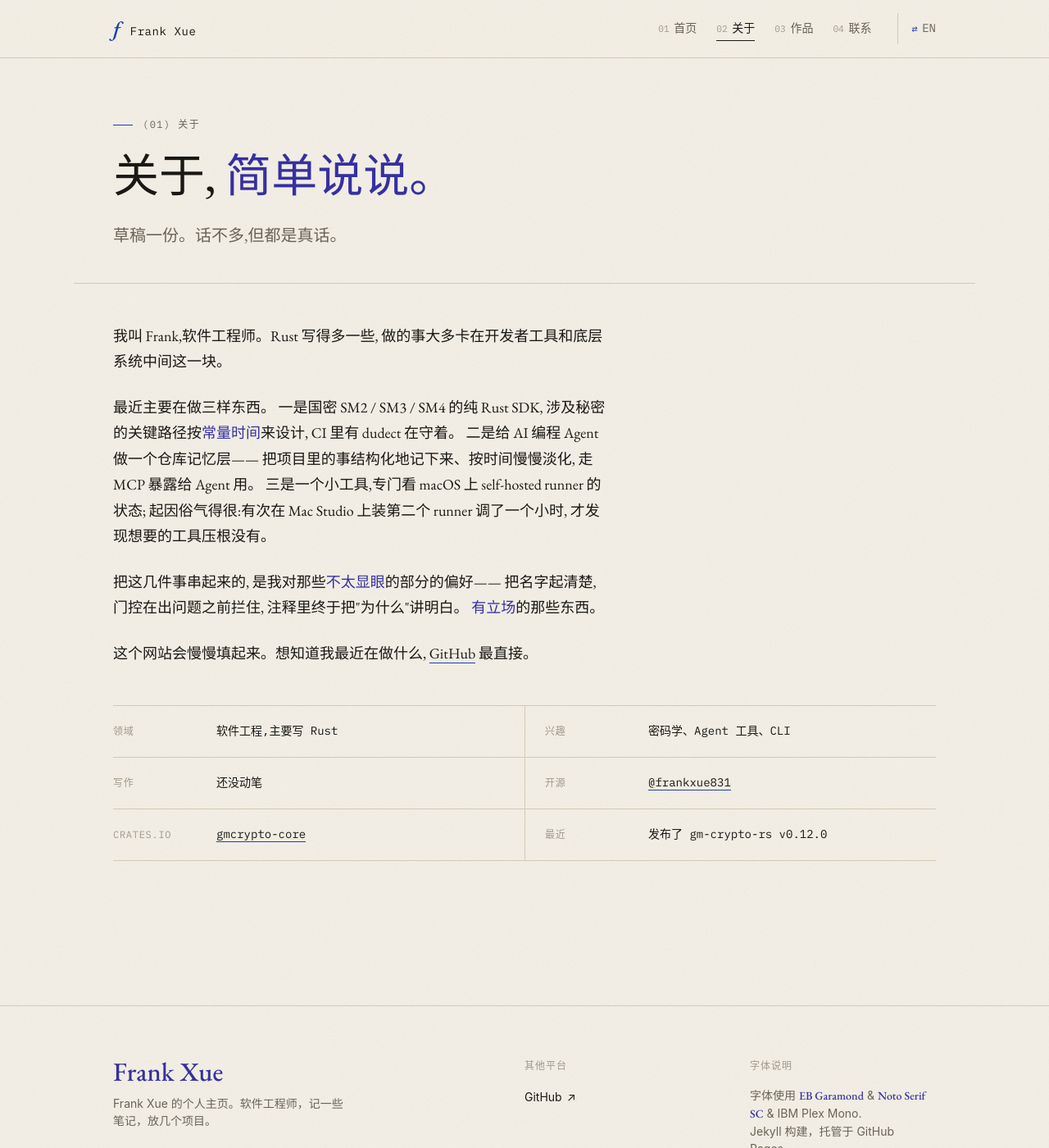
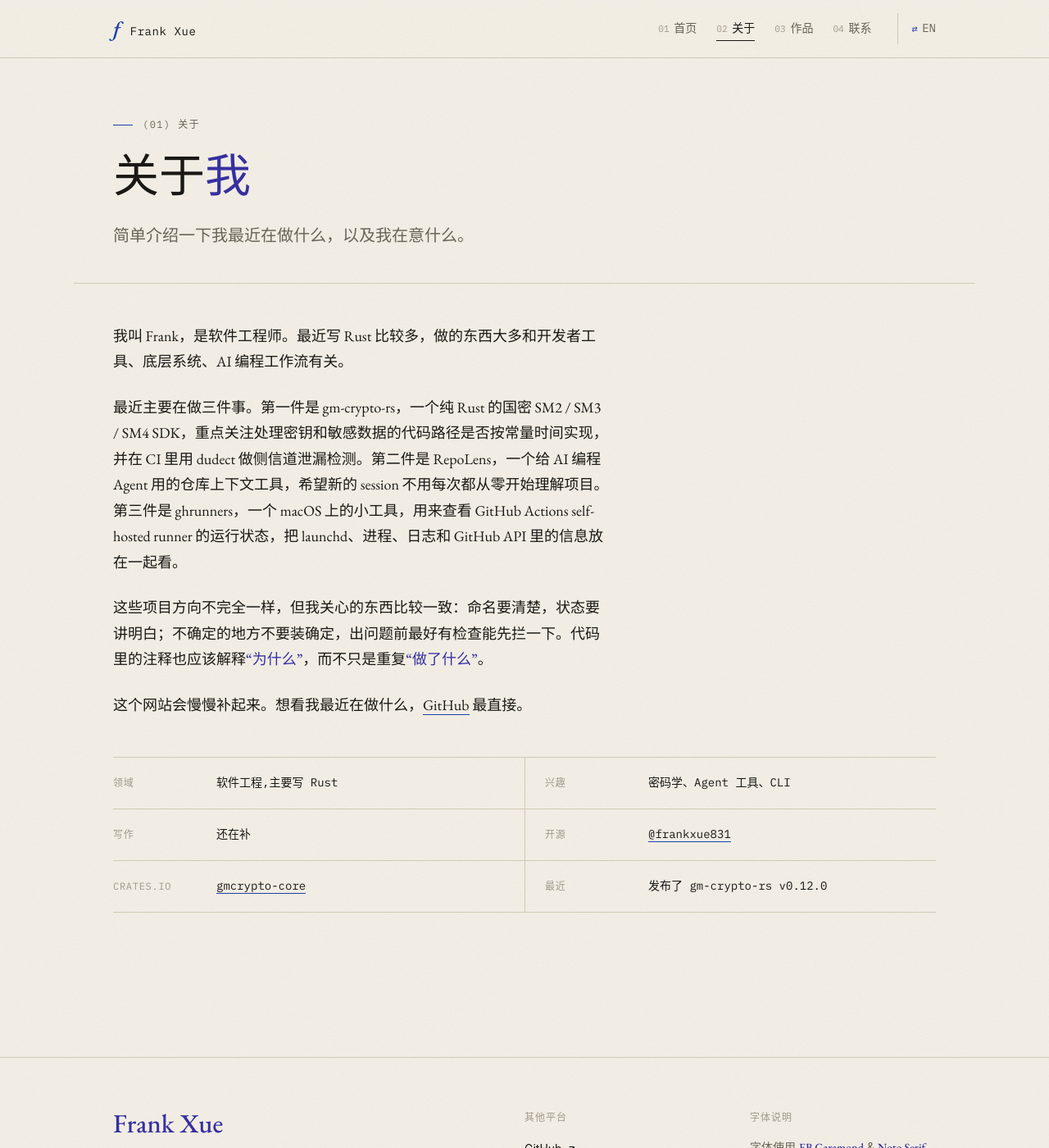
Before and after one commit to frankxue831/frankxue831.github.io, a Jekyll site: the page built from zh/about.html, in a window 1280 px wide and 1400 px high. Shown: the whole window at 82% size. Built offline with Jekyll 4.4.1, drawn with Linux system fonts in a browser that asks for light colours.

Commit message:
ZH site: native-voice rewrite (author-supplied copy)
The Chinese pages were a faithful-but-translated mirror of the English
— grammatical yet 翻译腔, off for a native reader. Per the brainstorm,
the fix isn't better AI Chinese; it's the author's own voice, since
this is a personal site.

Frank wrote the Chinese via a per-section worksheet
(docs/superpowers/zh-voice-worksheet.md, build-excluded, left
untracked). This commit drops that copy in VERBATIM across the four
prose-heavy ZH pages — home, about, projects list, contact. I only
handled markup: <em> accents on the section-title motif, GitHub links
via {{ site.github_username }}, crates.io via {{ project.crate_url }},
and the "继续读 →" detail links.

Unchanged on purpose:
- All facts stay data-driven from _data/projects.yml (versions,
  status pills, tags, year) — the ZH copy carries no hardcoded
  version, matching the author's cleaner phrasing.
- English pages and _data/projects.yml untouched.
- gm-crypto-rs detail page left as-is (mostly facts + English terms).

Notable voice shifts (translated → native):
- Hero: 写可审计的工具… → 写工具，也让代码更容易被人和 Agent 理解。
- About bio rewritten as flowing native prose; the three projects
  named directly (gm-crypto-rs / RepoLens / ghrunners).
- Project notes reframed around what a CN reader keys on (侧信道、
  常量时间、dudect) without 翻译腔 connective tissue.

Verified: jekyll build + validate_site.rb pass; only zh/ files
changed; codex review clean.

Co-Authored-By: Claude Opus 4.7 (1M context) <noreply@anthropic.com>

```diff
--- a/zh/about.html
+++ b/zh/about.html
@@ -10,43 +10,26 @@ alternate: /about/
 <section class="page-header wrap">
     <p class="page-header__eyebrow">(01)  关于</p>
     <h1 class="page-header__title">
-        关于,
-        <em>简单说说。</em>
+        关于<em>我</em>
     </h1>
     <p class="page-header__lede">
-        草稿一份。话不多,但都是真话。
+        简单介绍一下我最近在做什么，以及我在意什么。
     </p>
 </section>
 
 <section class="section wrap">
     <div class="prose">
         <p>
-            我叫 Frank,软件工程师。Rust 写得多一些,
-            做的事大多卡在开发者工具和底层系统中间这一块。
+            我叫 Frank，是软件工程师。最近写 Rust 比较多，做的东西大多和开发者工具、底层系统、AI 编程工作流有关。
         </p>
         <p>
-            最近主要在做三样东西。
-            一是国密 SM2 / SM3 / SM4 的纯 Rust SDK,
-            涉及秘密的关键路径按<em>常量时间</em>来设计,
-            CI 里有 dudect 在守着。
-            二是给 AI 编程 Agent 做一个仓库记忆层——
-            把项目里的事结构化地记下来、按时间慢慢淡化,
-            走 MCP 暴露给 Agent 用。
-            三是一个小工具,专门看 macOS 上 self-hosted runner 的状态;
-            起因俗气得很:有次在 Mac Studio 上装第二个 runner 调了一个小时,
-            才发现想要的工具压根没有。
+            最近主要在做三件事。第一件是 gm-crypto-rs，一个纯 Rust 的国密 SM2 / SM3 / SM4 SDK，重点关注处理密钥和敏感数据的代码路径是否按常量时间实现，并在 CI 里用 dudect 做侧信道泄漏检测。第二件是 RepoLens，一个给 AI 编程 Agent 用的仓库上下文工具，希望新的 session 不用每次都从零开始理解项目。第三件是 ghrunners，一个 macOS 上的小工具，用来查看 GitHub Actions self-hosted runner 的运行状态，把 launchd、进程、日志和 GitHub API 里的信息放在一起看。
         </p>
         <p>
-            把这几件事串起来的,
-            是我对那些<em>不太显眼</em>的部分的偏好——
-            把名字起清楚,门控在出问题之前拦住,
-            注释里终于把"为什么"讲明白。
-            <em>有立场</em>的那些东西。
+            这些项目方向不完全一样，但我关心的东西比较一致：命名要清楚，状态要讲明白；不确定的地方不要装确定，出问题前最好有检查能先拦一下。代码里的注释也应该解释<em>“为什么”</em>，而不只是重复<em>“做了什么”</em>。
         </p>
         <p>
-            这个网站会慢慢填起来。想知道我最近在做什么,
-            <a href="https://github.com/{{ site.github_username }}" rel="noopener noreferrer">GitHub</a>
-            最直接。
+            这个网站会慢慢补起来。想看我最近在做什么，<a href="https://github.com/{{ site.github_username }}" rel="noopener noreferrer">GitHub</a> 最直接。
         </p>
     </div>
 
@@ -61,7 +44,7 @@ alternate: /about/
         </li>
         <li>
             <span>写作</span>
-            <span>还没动笔</span>
+            <span>还在补</span>
         </li>
         <li>
             <span>开源</span>
```
Also changed, not shown: zh/contact.html (+6 -10 lines), zh/index.html (+12 -17 lines), zh/projects.html (+6 -17 lines).
